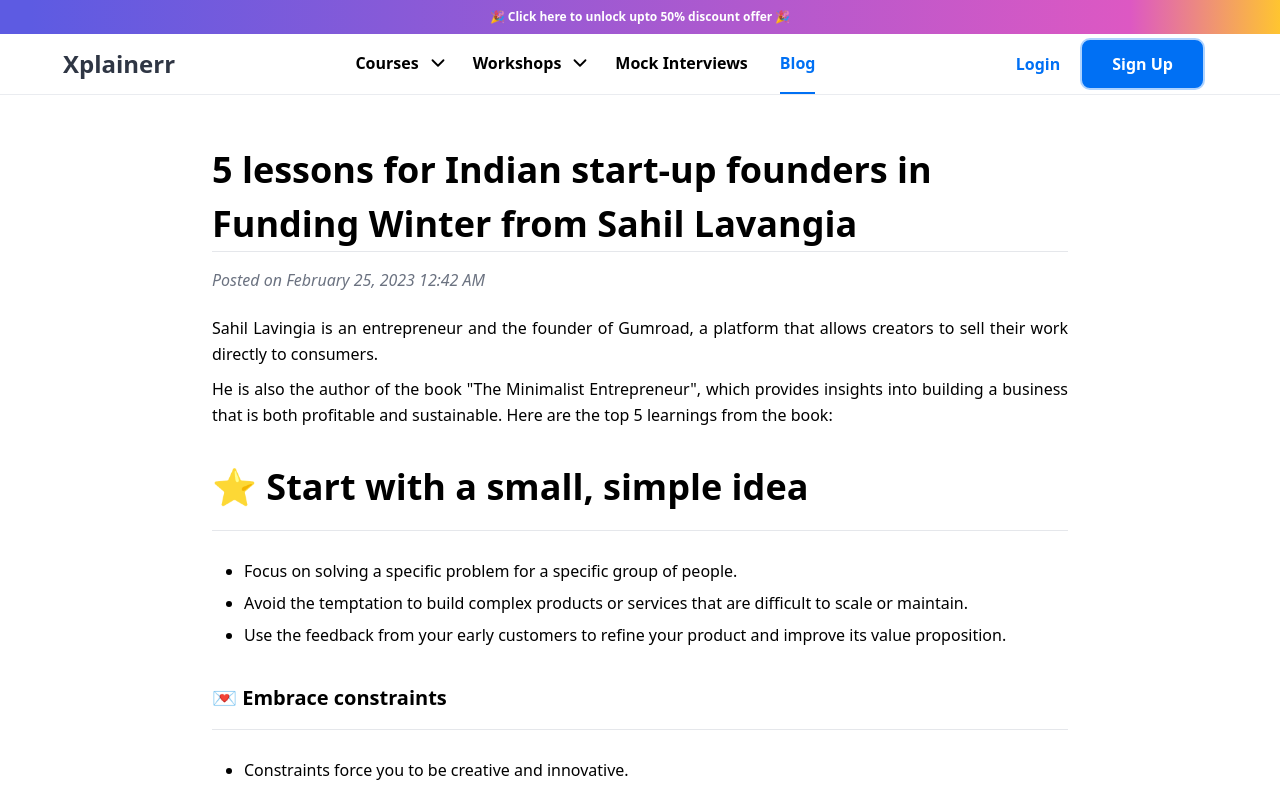
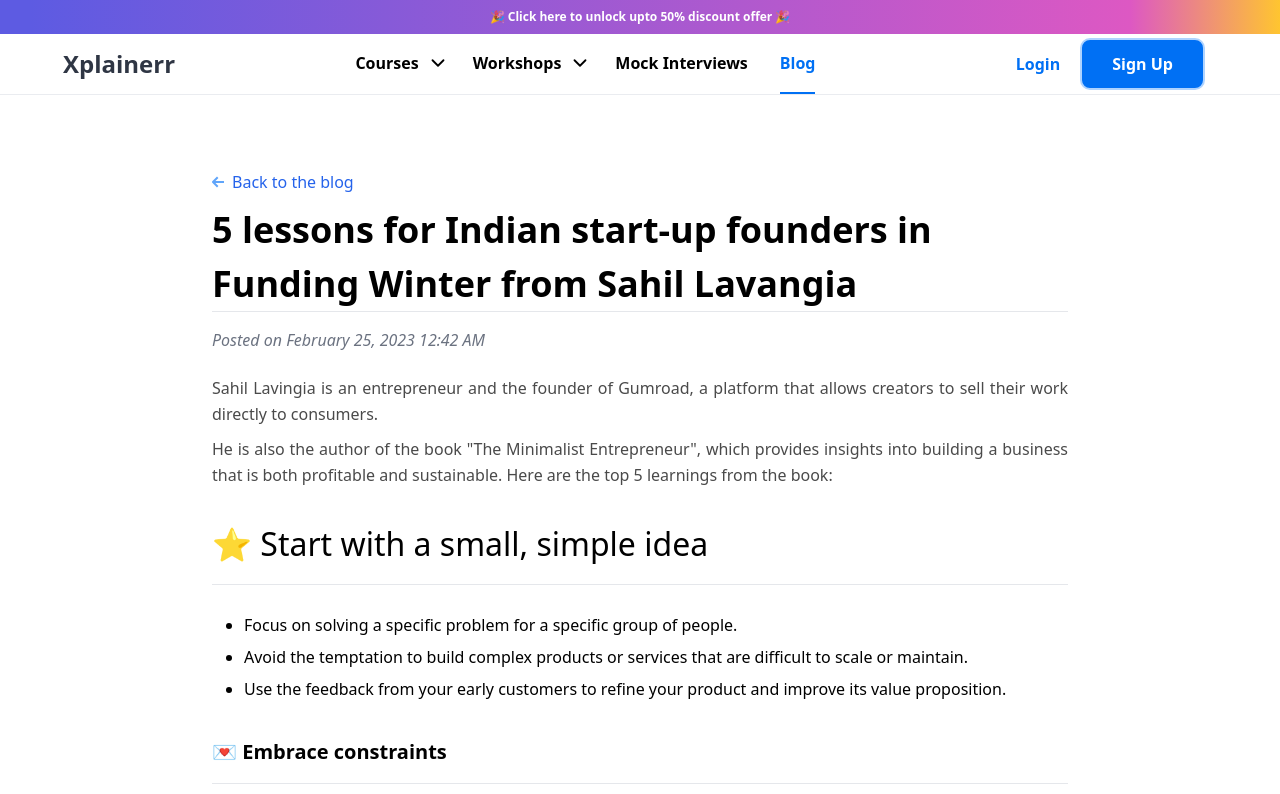
Before and after one commit to EmtiazHossainE2/xplainer, a Next.js app: page /blog/5-lessons-for-start-founders-by-gumroad-ceo in a window 1280 px wide. Shown: the top 794 px of the page. Built offline with nearby package versions, Linux system fonts and the light colour scheme; no server answers.

Commit message:
updated blog list & back button

```diff
--- a/pages/blog/[slug].js
+++ b/pages/blog/[slug].js
@@ -5,6 +5,7 @@ import matter from 'gray-matter'
 import Image from "next/image"
 import { marked } from "marked"
 import CommonHead from "@/src/components/v1/Shared/CommonHead"
+import BackButton from "@/src/components/v1/Blog/BackButton"
 
 const PostDetails = ({ frontmatter, content, }) => {
 
@@ -22,6 +23,8 @@ const PostDetails = ({ frontmatter, content, }) => {
         <PageLayout>
           <div className="max-w-4xl container mx-auto px-5 my-2 ">
             <div className="pt-12 pb-12 md:pt-10 md:pb-20 ">
+
+              <BackButton/>
 
               <h1 className='post-heading '>{frontmatter?.title}</h1>
               <hr />
--- a/pages/blog/index.js
+++ b/pages/blog/index.js
@@ -3,8 +3,9 @@ import path from 'path'
 import matter from 'gray-matter'
 import PageLayout from '@/src/layout/PageLayout'
 import { sortByDate } from '@/src/utils/date'
-import BlogList from '@/src/components/v1/Blog/BlogList'
+import BlogGridView from '@/src/components/v1/Blog/BlogGridView'
 import CommonHead from '@/src/components/v1/Shared/CommonHead'
+import BlogListView from '@/src/components/v1/Blog/BlogListView'
 
 const Blog = ({ posts }) => {
   // console.log(posts)
@@ -20,7 +21,7 @@ const Blog = ({ posts }) => {
           <div className="flex flex-col min-h-screen overflow-hidden">
 
             <div className="grow">
-              <BlogList posts={posts} disableHeader={true} />
+              <BlogListView posts={posts} disableHeader={true} />
             </div>
           </div>
         </PageLayout>
--- a/pages/index.js
+++ b/pages/index.js
@@ -1,4 +1,4 @@
-import BlogList from "@/src/components/v1/Blog/BlogList";
+import BlogGridView from "@/src/components/v1/Blog/BlogGridView";
 import {
   Brand,
   Courses, Faqs,
@@ -32,7 +32,7 @@ const Home = ({ posts }) => {
           <Mentors />
 
 
-          <BlogList posts={posts} disableHeader="true" />
+          <BlogGridView posts={posts} disableHeader="true" />
 
 
           <div className="hidden lg:block">
--- /dev/null
+++ b/src/components/v1/Blog/BackButton.js
@@ -0,0 +1,27 @@
+const { default: Link } = require("next/link");
+
+const BackButton = () => {
+  return (
+    <div className="text-lg text-gray-600 mb-2">
+      <div>
+        <div className="mt-6">
+          <Link
+            href="/blog"
+            className="inline-flex items-center text-base font-medium text-blue-600 hover:underline"
+          >
+            <svg
+              className="mr-2 h-3 w-3 shrink-0 fill-current text-blue-400"
+              viewBox="0 0 12 12"
+              xmlns="http://www.w3.org/2000/svg"
+            >
+              <path d="M.293 5.282L5 .5l1.414 1.436-3 3.048H12v2.032H3.414l3 3.048L5 11.5.293 6.718a1.027 1.027 0 010-1.436z" />
+            </svg>
+            <span>Back to the blog</span>
+          </Link>
+        </div>
+      </div>
+    </div>
+  );
+};
+
+export default BackButton;
--- a/src/components/v1/Blog/BlogList.js
+++ b/src/components/v1/Blog/BlogGridView.js
@@ -2,7 +2,7 @@ import Link from "next/link";
 import Image from "next/image";
 import SectionHeading from "../Shared/sectionHeading";
 
-const BlogList = ({ posts, disableHeader }) => {
+const BlogGridView = ({ posts, disableHeader }) => {
   // console.log(posts)
   return (
     <section className="relative bg-[#f5f5f5]">
@@ -123,4 +123,4 @@ const BlogList = ({ posts, disableHeader }) => {
   );
 };
 
-export default BlogList;
+export default BlogGridView;
--- /dev/null
+++ b/src/components/v1/Blog/BlogListView.js
@@ -0,0 +1,94 @@
+import Image from "next/image";
+import Link from "next/link";
+
+const BlogListView = ({ posts }) => {
+  // console.log(posts);
+  return (
+    <div>
+      <div className="mx-auto max-w-4xl px-4 sm:px-6">
+        <div className="pb-12 pt-12 md:pb-20 ">
+          {/* Page header */}
+          <div className="max-w-3xl pb-12 text-center md:pb-10 md:text-left">
+            <h1 className="mb-2 text-4xl font-bold leading-tight tracking-tighter">
+              Latest Blog
+            </h1>
+            <p className="text-md text-gray-600">
+              Quick bytes to learn about API & get started with your technical
+              product management career
+            </p>
+          </div>
+
+          {/* Main content */}
+          <div className="md:flex md:justify-between">
+            {/* Articles container */}
+            <div className="-mt-4 md:grow">
+              {posts &&
+                posts.map((item, index) => {
+                  return (
+                    <>
+                      <div
+                        key={index}
+                        className="flex items-center border-b border-gray-200 py-4  "
+                      >
+                        <div>
+                          <header>
+                            <h2 className="mb-2 text-2xl font-bold leading-snug tracking-tight">
+                              <Link
+                                href={`/blog/${item.slug}`}
+                                className="hover:underline"
+                              >
+                                {item.frontmatter.title}
+                              </Link>
+                            </h2>
+                          </header>
+                          <div className="text-md mb-4 text-gray-600">
+                            {item.frontmatter.metaDescription}
+                          </div>
+                          <footer className="text-sm">
+                            <div className="flex items-center">
+                              <div className="mr-3 flex shrink-0">
+                                <a className="relative" href="#0">
+                                  <span
+                                    className="absolute inset-0 -m-px"
+                                    aria-hidden="true"
+                                  >
+                                    <span className="absolute inset-0 -m-px rounded-full bg-white"></span>
+                                  </span>
+                                  <Image
+                                    className="relative rounded-full"
+                                    src={item?.frontmatter?.author_image}
+                                    width="32"
+                                    height="32"
+                                    alt={item.frontmatter.author}
+                                  />
+                                </a>
+                              </div>
+                              <div>
+                                <span className="text-gray-600">By </span>
+                                <a
+                                  className="font-medium hover:underline"
+                                  href="#0"
+                                >
+                                  {item.frontmatter.author}
+                                </a>
+                                <span className="text-gray-600">
+                                  {" "}
+                                  · {item.frontmatter.date}{" "}
+                                </span>
+                              </div>
+                            </div>
+                          </footer>
+                        </div>
+                      </div>
+                    </>
+                  );
+                })}
+            </div>
+          </div>
+        </div>
+      </div>
+    </div>
+  );
+};
+
+export default BlogListView;
--- a/styles/globals.css
+++ b/styles/globals.css
@@ -190,9 +190,10 @@ a {
 
 .blog__content p {
   font-size: 16px;
-  /* color: #3B454E; */
+  color: #4a4a4a;
   font-weight: 400;
   line-height: 1.6;
+  margin: 8px 0px 10px;
 }
 
 .blog__content pre {
@@ -202,9 +203,6 @@ a {
   background-color: #1e1e1e;
 }
 
-.blog__content p {
-  margin: 8px 0px 10px;
-}
 
 .blog__content strong {
   font-weight: bold;
@@ -255,8 +253,8 @@ a {
 
 
 .blog__content h2 {
-  font-size: 36px;
-  font-weight: 600;
+  font-size: 32px;
+  font-weight: 500;
   line-height: 1.5;
   margin-bottom: 16px;
   margin-top: 32px;
@@ -278,6 +276,7 @@ a {
 .blog__content img {
   max-height: 450px;
   margin: 0 auto;
+  max-width: 100%;
   border: 1px solid #e1e1e1;
 }
 
@@ -423,6 +422,18 @@ pre code {
     display: block;
     text-align: start;
   }
+
+  .blog__content img{
+    max-width: 100%;
+  }
+
+  .post-heading{
+    font-size: 1.75rem;
+  }
+
+  .blog__content h2{
+    font-size: 24px;
+  }
 }
 
 @media screen and (max-width: 391px) {
```
